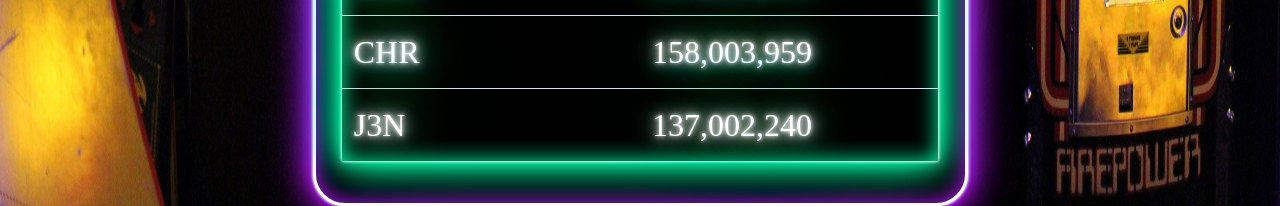
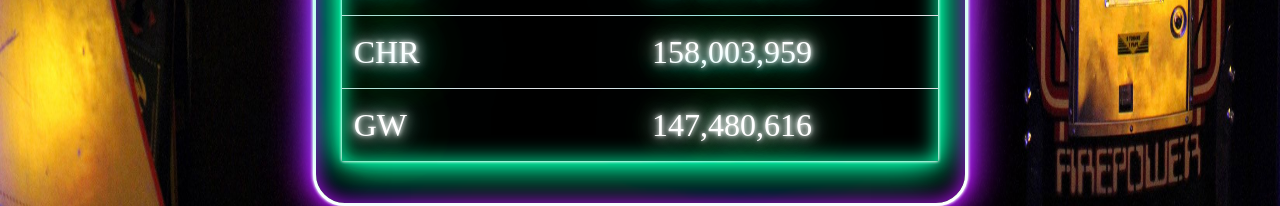
Before and after one commit to vmvpin/vmvpin.github.io, a Jekyll site: the page built from _games/VippsMobilePay_Pinball.md, in a window 1280 px wide. Shown: the part 799-1005 px from the top of the page. Built offline with Jekyll 4.4.1, drawn with Linux system fonts in a browser that asks for light colours.

Commit message:
Hacked commit

```diff
--- a/_games/VippsMobilePay_Pinball.md
+++ b/_games/VippsMobilePay_Pinball.md
@@ -13,5 +13,5 @@ date: 2024-04-05
 | BBJ | 729,438,800 |
 | RUN | 267,299,135 |
 | CHR | 158,003,959 |
-| J3N | 137,002,240 |
+| GW | 147,480,616 |
 {:.scoreText .table .td}
```
